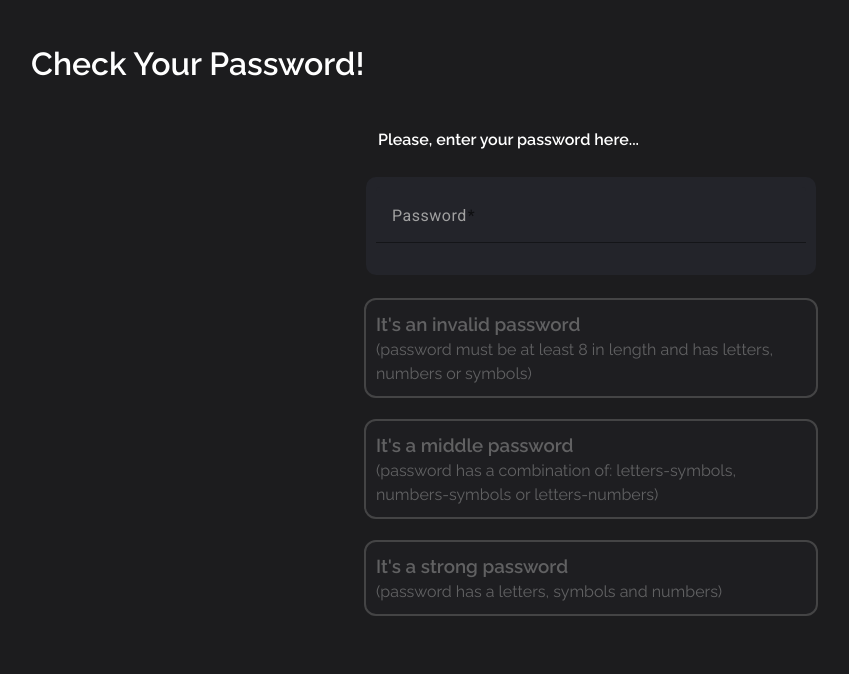
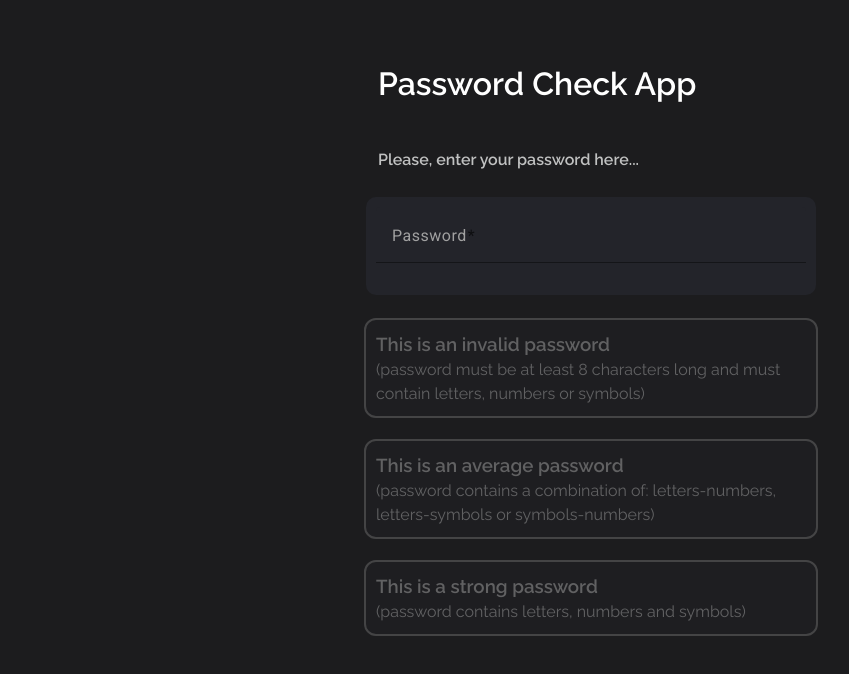
Before and after one commit to GeorgeDeyneka/AngularCheckPassword, an Angular app: page / in a window 1280 px wide. Shown: the top 674 px of the page, without its empty margins (49-898 px from the left). Built offline with nearby package versions, Linux system fonts and the light colour scheme.

Commit message:
Added interfaces, incapsulated data in other file, published app in GitHub Pages

```diff
--- a/angular.json
+++ b/angular.json
@@ -102,6 +102,9 @@
             ],
             "scripts": []
           }
+        },
+        "deploy": {
+          "builder": "angular-cli-ghpages:deploy"
         }
       }
     }
--- a/package.json
+++ b/package.json
@@ -20,6 +20,7 @@
     "@angular/platform-browser": "^15.1.2",
     "@angular/platform-browser-dynamic": "^15.1.2",
     "@angular/router": "^15.1.2",
+    "angular-cli-ghpages": "^1.0.5",
     "rxjs": "~7.5.0",
     "tslib": "^2.3.0",
     "zone.js": "~0.11.4"
--- /dev/null
+++ b/src/app/data/state.ts
@@ -0,0 +1,24 @@
+import { RegExpObj } from '../models/reg-exp-obj.interface';
+import { TemplateText } from '../models/template-text.interface';
+
+export const TITLES_TEXT: TemplateText = {
+  invalid: 'This is an invalid password',
+  simple: 'This is a simple password',
+  middle: 'This is an average password',
+  strong: 'This is a strong password',
+};
+
+export const INFO_TEXT: TemplateText = {
+  invalid:
+    '(password must be at least 8 characters long and must contain letters, numbers or symbols)',
+  simple: '(password has only letters numbers or symbols)',
+  middle:
+    '(password contains a combination of: letters-numbers, letters-symbols or symbols-numbers)',
+  strong: '(password contains letters, numbers and symbols)',
+};
+
+export const REG_EXP_OBJ: RegExpObj = {
+  letters: /[a-zA-z]/,
+  numbers: /\d/,
+  symbols: /[!@#$%^&*]/,
+};
--- a/src/app/main-page/main-page.component.html
+++ b/src/app/main-page/main-page.component.html
@@ -1,5 +1,5 @@
 <main class="container">
-  <h1 class="title">Check Your Password!</h1>
+  <h1 class="title">Password Check App</h1>
   <div class="wrapper">
     <form [formGroup]="form" class="form">
       <h4 class="subtitle">Please, enter your password here...</h4>
@@ -21,16 +21,15 @@
           green: count === 3
         }"
       >
-        <h3 *ngIf="password?.invalid; else valid">It's an invalid password</h3>
+        <h3 *ngIf="password?.invalid; else valid">{{ titlesText.invalid }}</h3>
         <ng-template #valid>
-          <h3>It's a simple password</h3>
+          <h3>{{ titlesText.simple }}</h3>
         </ng-template>
         <p *ngIf="password?.invalid; else validText">
-          (password must be at least 8 in length and has letters, numbers
-          or symbols)
+          {{ infoText.invalid }}
         </p>
         <ng-template #validText>
-          <p>(password has only letters, numbers or symbols)</p>
+          <p>{{ infoText.simple }}</p>
         </ng-template>
       </div>
       <div
@@ -40,10 +39,9 @@
           green: count === 3
         }"
       >
-        <h3>It's a middle password</h3>
+        <h3>{{ titlesText.middle }}</h3>
         <p>
-          (password has a combination of: letters-symbols, numbers-symbols or
-          letters-numbers)
+          {{ infoText.middle }}
         </p>
       </div>
       <div
@@ -52,8 +50,8 @@
           green: count === 3
         }"
       >
-        <h3>It's a strong password</h3>
-        <p>(password has a letters, symbols and numbers)</p>
+        <h3>{{ titlesText.strong }}</h3>
+        <p>{{ infoText.strong }}</p>
       </div>
     </form>
   </div>
--- a/src/app/main-page/main-page.component.scss
+++ b/src/app/main-page/main-page.component.scss
@@ -1,28 +1,27 @@
 @media (min-width: 320px) {
   .container {
-    max-width: 1200px;
-    margin: 0 auto;
+    padding: 20px;
   }
 
   .wrapper {
     display: grid;
     place-items: center;
-    height: 60vh;
   }
 
   .title {
-    padding: 40px;
+    padding: 12px;
   }
 
   .subtitle {
     padding: 0px 12px;
+    color: #c0c1c1;
   }
 
   .form {
     display: flex;
     flex-direction: column;
-    gap: 25px;
-    width: 450px;
+    gap: 15px;
+    max-width: 450px;
 
     &__label {
       color: #a1a1a1;
@@ -74,3 +73,21 @@
 ::ng-deep .mdc-text-field--filled:not(.mdc-text-field--disabled) {
   background-color: inherit;
 }
+
+@media (min-width: 768px) {
+  .container {
+    max-width: 1200px;
+    margin: 0 auto;
+  }
+
+  .title {
+    padding: 40px 12px;
+    max-width: 450px;
+    margin: 0 auto;
+  }
+
+  .form {
+    width: 450px;
+    gap: 25px;
+  }
+}
--- a/src/app/main-page/main-page.component.ts
+++ b/src/app/main-page/main-page.component.ts
@@ -5,6 +5,9 @@ import {
   FormGroup,
   Validators,
 } from '@angular/forms';
+import { INFO_TEXT, REG_EXP_OBJ, TITLES_TEXT } from '../data/state';
+import { RegExpObj } from '../models/reg-exp-obj.interface';
+import { TemplateText } from '../models/template-text.interface';
 
 @Component({
   selector: 'app-main-page',
@@ -14,15 +17,11 @@ import {
 export class MainPageComponent implements OnInit {
   public form: FormGroup;
   public count: number;
-  private regExpObj = {
-    letters: /[a-zA-z]/,
-    numbers: /\d/,
-    symbols: /[!@#$%^&*]/,
-  };
+  private regExpObj: RegExpObj = REG_EXP_OBJ
+  public titlesText: TemplateText = TITLES_TEXT;
+  public infoText: TemplateText = INFO_TEXT;
 
-  // Add responsive design
-  // Add github pages
-  // Work from valid messages
+  // Work for components
 
   constructor(private fb: FormBuilder) {}
 
--- /dev/null
+++ b/src/app/models/reg-exp-obj.interface.ts
@@ -0,0 +1,5 @@
+export interface RegExpObj {
+  letters: RegExp;
+  numbers: RegExp;
+  symbols: RegExp;
+}
--- /dev/null
+++ b/src/app/models/template-text.interface.ts
@@ -0,0 +1,6 @@
+export interface TemplateText {
+  invalid: string,
+  simple: string,
+  middle: string,
+  strong: string,
+}
```
Also changed, not shown: 1 other file (tests, documents, lock files or other folders).
